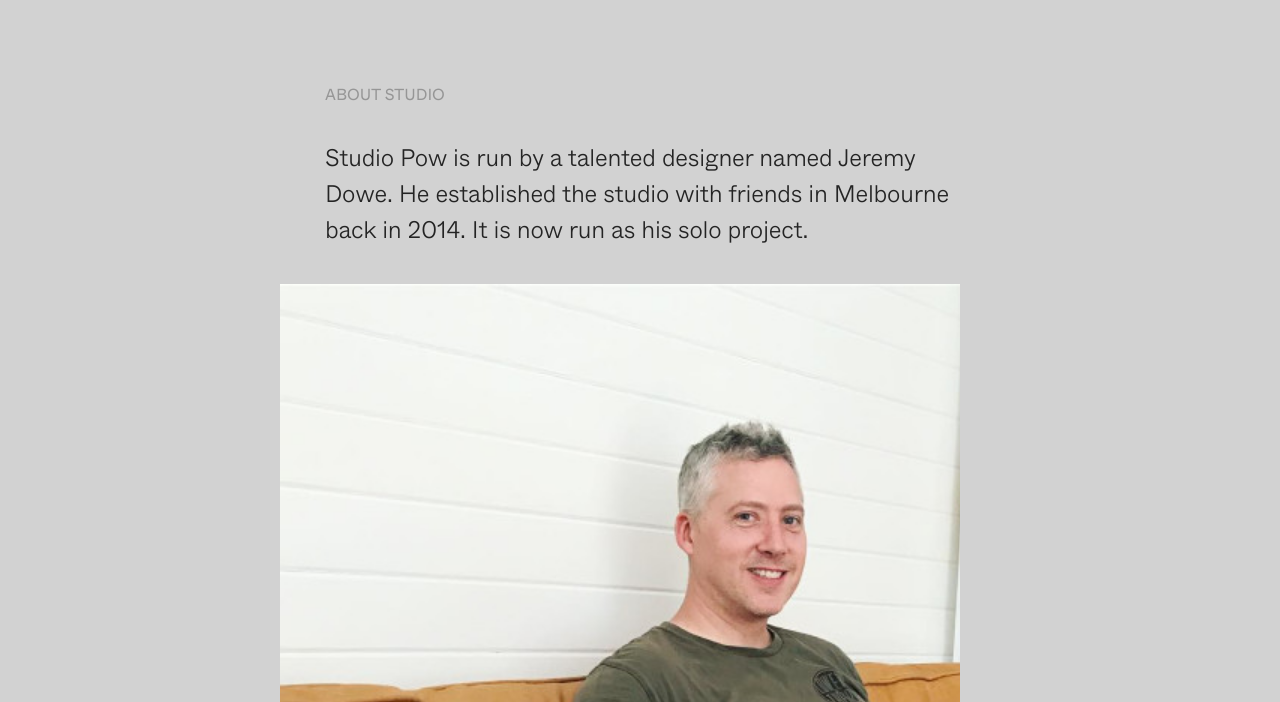
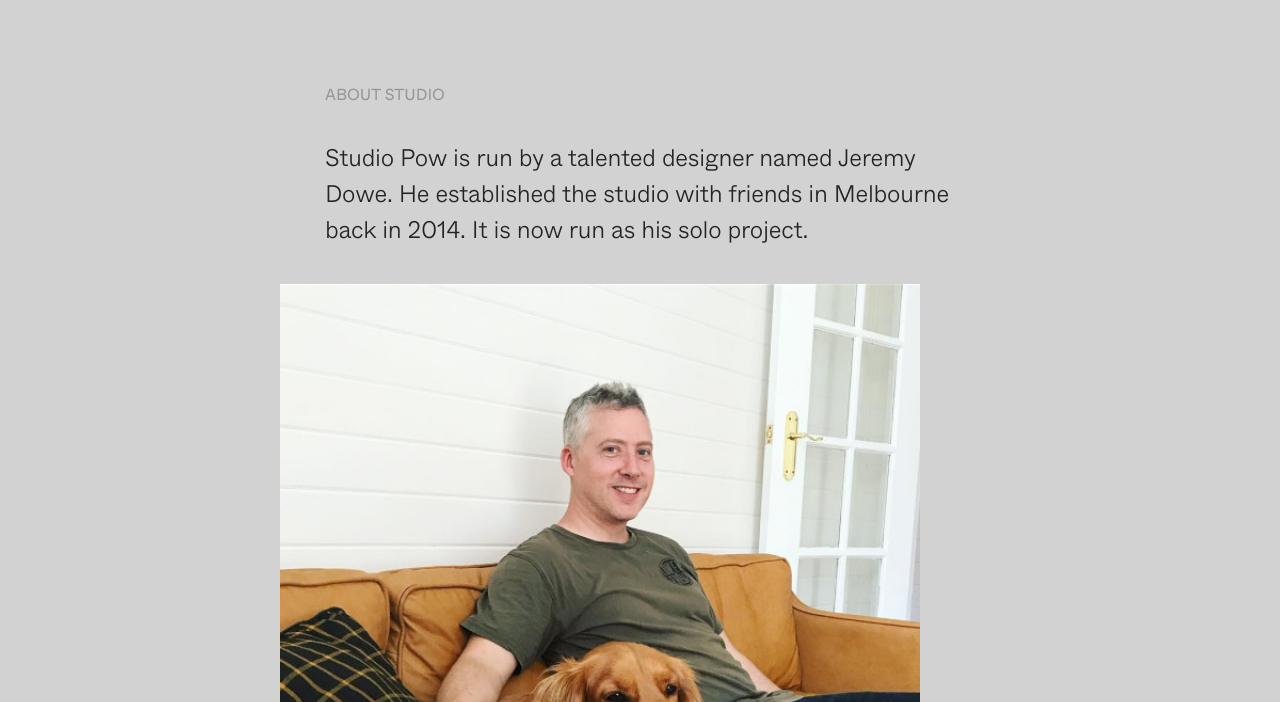
Before and after one commit to JeremyDowe/studiopow, a website built with Parcel: page studio.html in a window 1280 px wide. Shown: the part 98-800 px from the top of the page. Built offline with nearby package versions, Linux system fonts and the light colour scheme.

```diff
--- a/css/studio.css
+++ b/css/studio.css
@@ -48,10 +48,10 @@
 }
 
 .studio__picture {
-    width: 680px;
-    height: 600px;
+    width: 640px;
+    height: 580px;
     padding: 0;
     margin: 0;
     background: url('../assets/img/studio-picture.jpg') left top no-repeat;
-    background-size: cover;
+    background-size: contain;
 }
```
